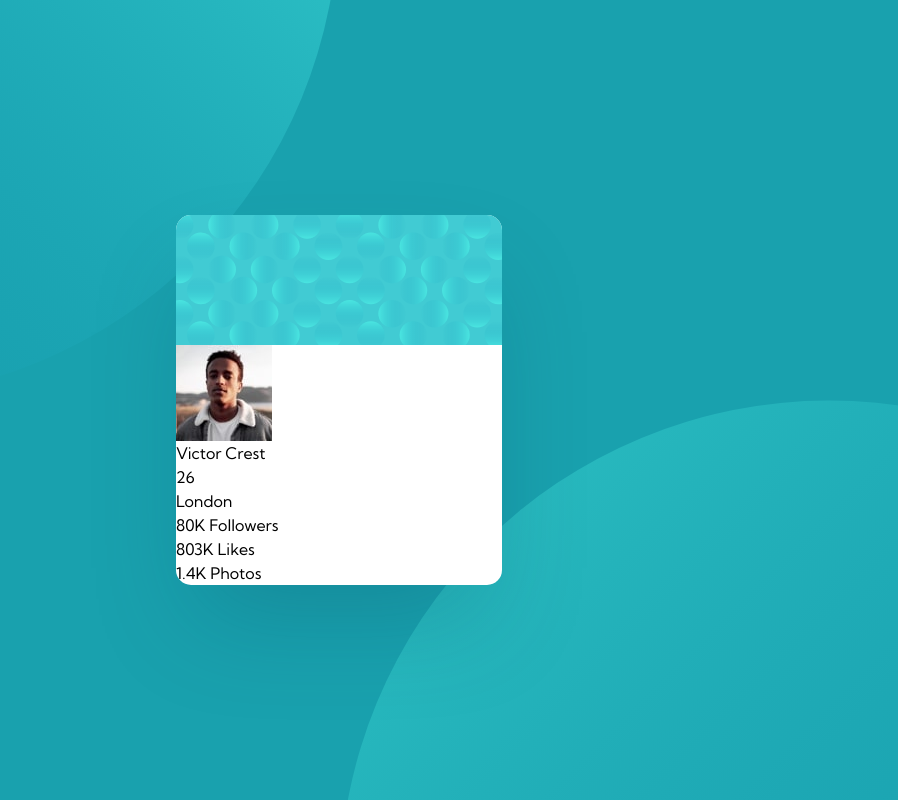
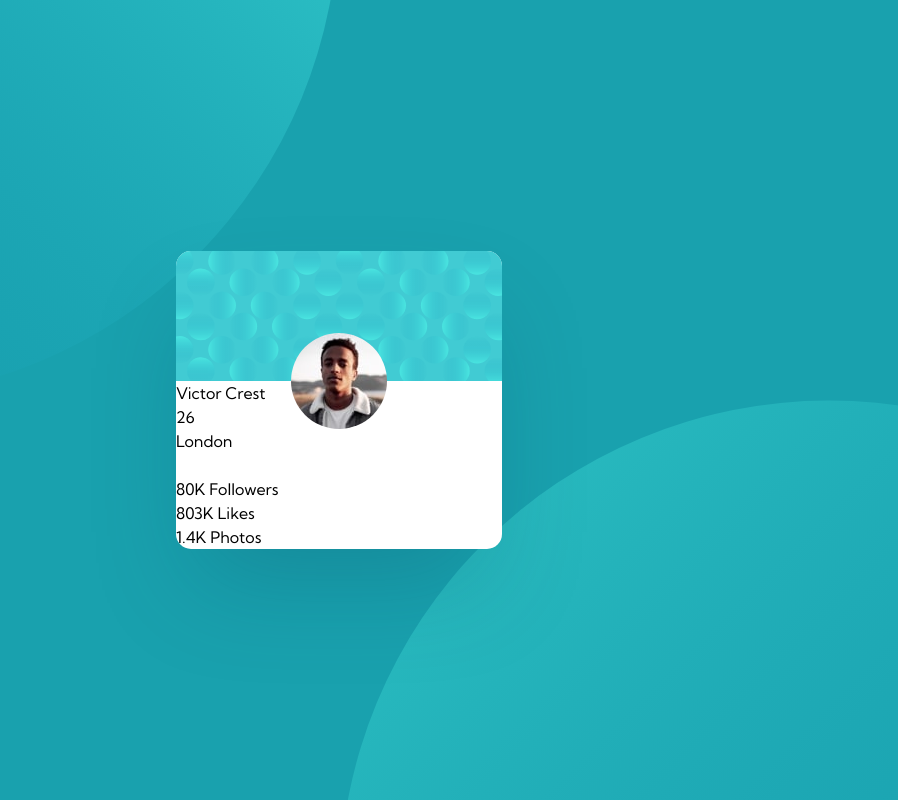
Before and after one commit to rfnozn/profile-card-component, a plain HTML site: page index.html in a window 1280 px wide. Shown: the whole page, without its empty margins (301-1199 px from the left). Drawn offline with Linux system fonts and the light colour scheme.

Commit message:
Add styles for avatar and profile card content

```diff
--- a/style.css
+++ b/style.css
@@ -106,3 +106,17 @@ h1, h2, h3, h4, h5, h6 {
   border-top-left-radius: 15px;
   border-top-right-radius: 15px;
 }
+
+.profile-card__content {
+  display: grid;
+  gap: 24px;
+  position: relative;
+}
+
+.profile-card__avatar {
+  position: absolute;
+  justify-self: center;
+  top: 0;
+  translate: 0 -50%;
+  border-radius: 50%;
+}
```
